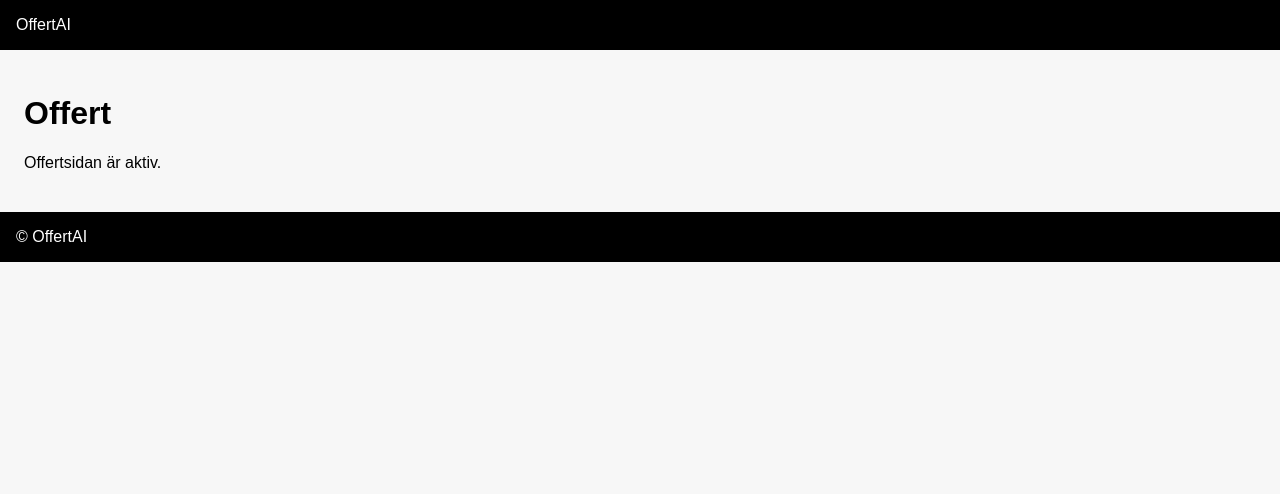
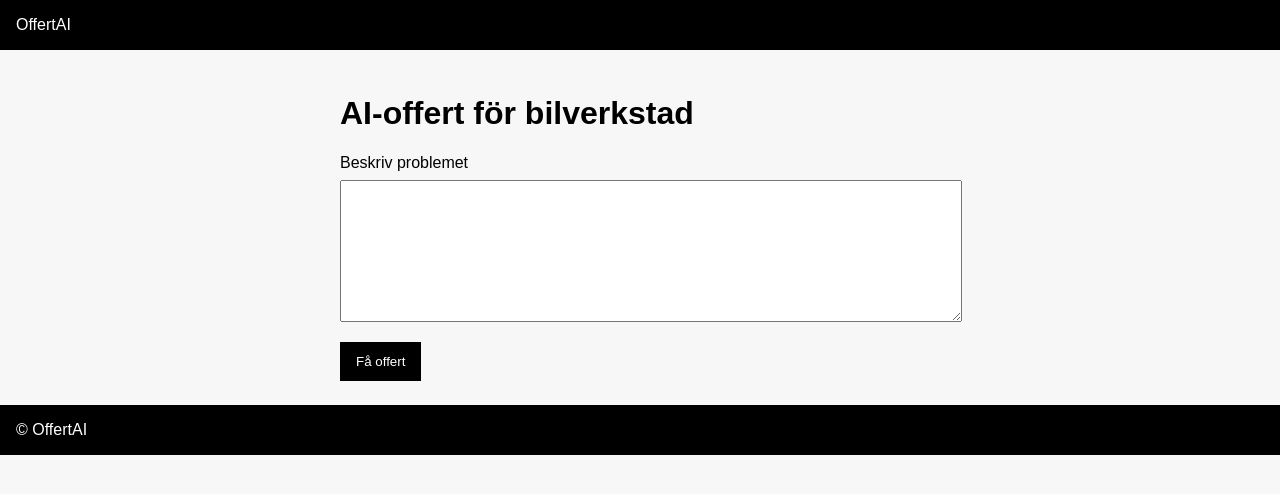
Before and after one commit to Kalleanka999/OffertAI, a Next.js app: page /verkstad/offert in a window 1280 px wide. Shown: the top 494 px of the page. Built offline with nearby package versions, Linux system fonts and the light colour scheme.

Commit message:
Add MVP offert form

```diff
--- a/app/verkstad/offert/page.tsx
+++ b/app/verkstad/offert/page.tsx
@@ -1,8 +1,45 @@
+"use client";
+
+import { useState } from "react";
+
 export default function OffertPage() {
+  const [problem, setProblem] = useState("");
+  const [result, setResult] = useState<string | null>(null);
+  const [loading, setLoading] = useState(false);
+
+  const submit = async () => {
+    setLoading(true);
+    setResult(null);
+
+    // TEMPORÄRT MVP-svar
+    setTimeout(() => {
+      setResult(
+        "Preliminär offert: 3 000 – 5 000 kr. Exakt pris fastställs efter felsökning."
+      );
+      setLoading(false);
+    }, 1000);
+  };
+
   return (
-    <main style={{ padding: 24 }}>
-      <h1>Offert</h1>
-      <p>Offertsidan är aktiv.</p>
+    <main style={{ maxWidth: 600, margin: "0 auto", padding: 24 }}>
+      <h1>AI-offert för bilverkstad</h1>
+
+      <label>Beskriv problemet</label>
+      <textarea
+        value={problem}
+        onChange={(e) => setProblem(e.target.value)}
+        style={{ width: "100%", height: 120, marginBottom: 16 }}
+      />
+
+      <button onClick={submit} disabled={loading}>
+        {loading ? "Beräknar..." : "Få offert"}
+      </button>
+
+      {result && (
+        <div style={{ marginTop: 24, padding: 16, border: "1px solid #ddd" }}>
+          {result}
+        </div>
+      )}
     </main>
   );
 }
```
